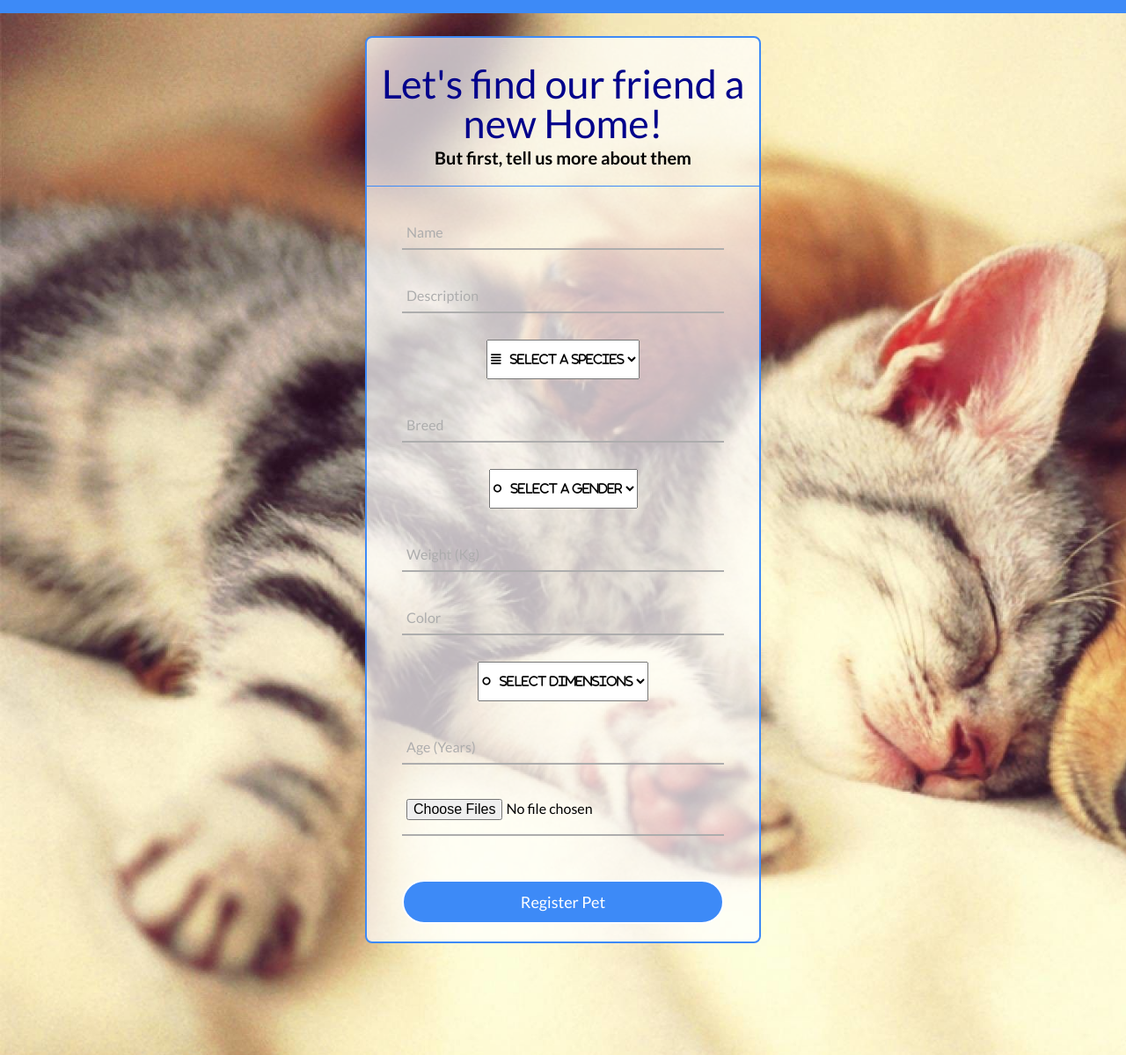
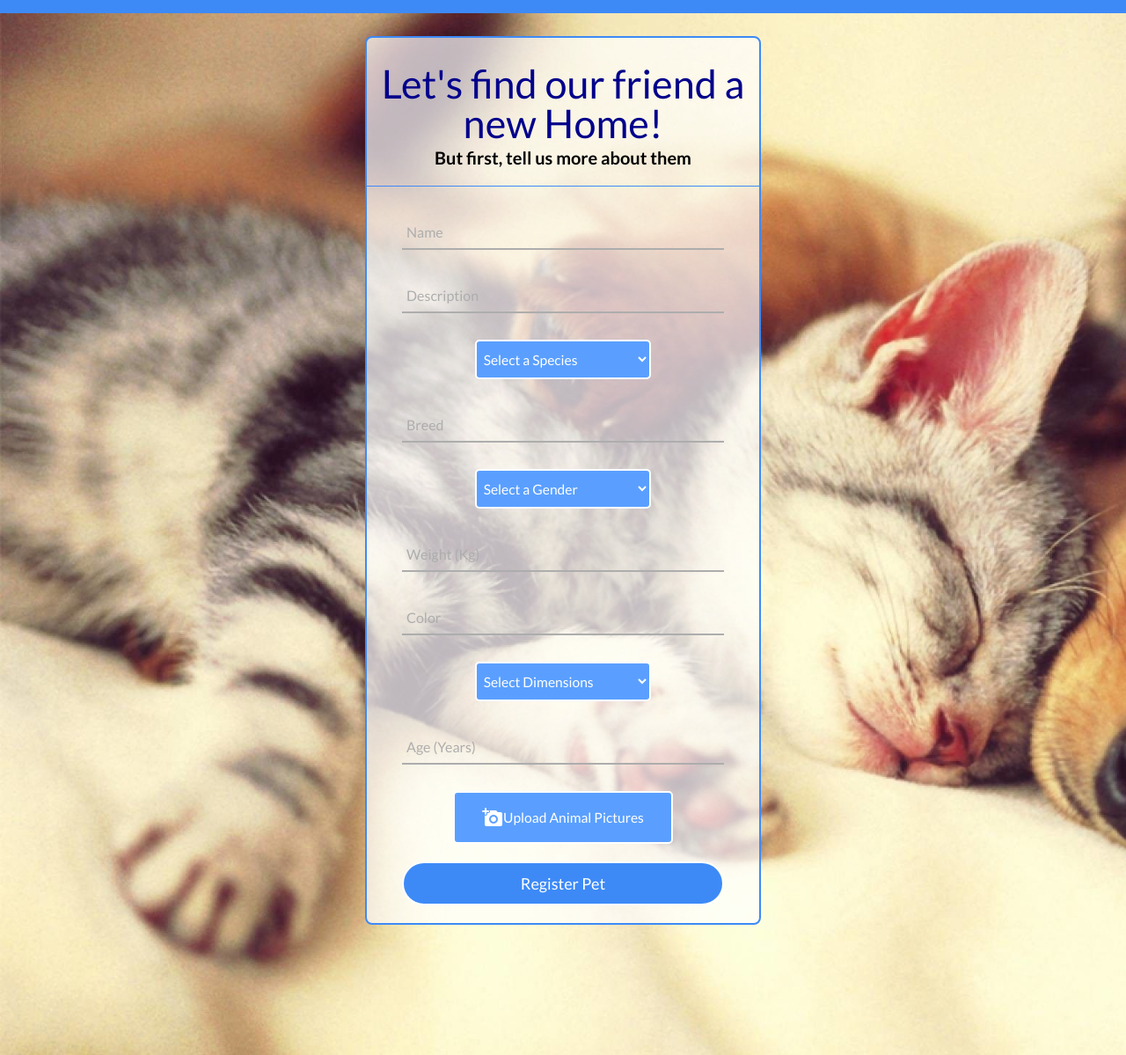
Before and after one commit to up201806330/Hoaloha, a PHP site: page /pages/add_animal.php in a window 1280 px wide. Shown: the part 86-1285 px from the top of the page at 88% size. Run offline with PHP 8.4, Linux system fonts and the light colour scheme; the visitor is signed in with stand-in values (Sample User, id 1); some libraries are stand-ins or nearby versions.

Commit message:
Various CSS Fixes - Animal Edit/Rehome Page

```diff
--- a/css/style.css
+++ b/css/style.css
@@ -60,7 +60,7 @@ header {
 }
 
 select {
-    font-family: 'FontAwesome', 'Arial';
+
     height: 45px;
 }
 
@@ -549,7 +549,7 @@ span.value.upper::before {content: ""; display: inline-block; margin-left: 0.4em
     background-size: cover;
 }
 
-#signup-animal .register-content h1 {
+#signup-animal .register-content h1, #edit-animal .register-content h1 {
     font-size: 45px;
     text-align: center;
     font-weight: normal;
@@ -560,19 +560,75 @@ span.value.upper::before {content: ""; display: inline-block; margin-left: 0.4em
 }
 
 #signup-animal .txt_field input:focus ~ label,
-#signup-animal .txt_field input:valid ~ label {
+#signup-animal .txt_field input:valid ~ label,
+#edit-animal .txt_field input:focus ~ label,
+#edit-animal .txt_field input:valid ~ label {
     top: -15px;
     color: var(--login-blue)
 }
 
 #signup-animal .txt_field input:focus ~ span::before,
-#signup-animal .txt_field input:valid ~ span::before {
-    width: 100%;
-}
-
-
-
-
+#signup-animal .txt_field input:valid ~ span::before,
+#edit-animal .txt_field input:focus ~ span::before,
+#edit-animal .txt_field input:valid ~ span::before {
+    width: 100%;
+}
+
+.select-box select{
+    width: 200px;
+    background-color: var(--login-blue-soft);
+    border: 2px solid white;
+    border-radius: 5px;
+    outline: none;
+    color: white;
+    padding: 1%;
+    transition: ease-out 0.5s;
+    font-size: 60%;
+}
+
+.select-box select:hover {
+    background-color: white;
+    color: var(--login-blue);
+    border-color: var(--login-blue);
+}
+
+.select-box select:focus {
+    background-color: white;
+    color: var(--login-blue);
+    border-color: var(--login-blue);
+}
+
+
+.file-choice-animal{
+    display: flex;
+    justify-content: center;
+}
+
+.file-choice-animal input[type="file"]{
+    display: none
+}
+
+.file-choice-animal label{
+    color: white;
+    height: 60px;
+    width: 250px;
+    background-color: var(--login-blue);
+    font-size: 60%;
+    display: flex;
+    justify-content: center;
+    align-items: center;
+    background-color: var(--login-blue-soft);
+    border: 2px solid white;
+    border-radius: 5px;
+    cursor: pointer;
+    transition: ease-out 0.5s;
+}
+
+.file-choice-animal label:hover{
+    background-color: white;
+    color: var(--login-blue);
+    border-color: var(--login-blue);
+}
 
 /*
 ---------------------------------------------
--- a/templates/tpl_animal.php
+++ b/templates/tpl_animal.php
@@ -99,10 +99,6 @@
           <img src="../database/db_link_image.php?id=<?php echo $animal[$i]['idPhoto'];?>" style="width:100%">
         </div>
       <?php } ?>
-
-      <!-- Next and previous buttons -->
-      <a class="prev" onclick="plusSlides(-1)">&#10094;</a>
-      <a class="next" onclick="plusSlides(1)">&#10095;</a>
     </div>
 
     <br>
@@ -136,25 +132,29 @@
           <span></span>
           <label>Description</label>
         </div>
+        <div class="select-box">
           <select name='species'>
-            <option value=''>&#xf039; &nbsp; Select a Species</option>
-            <option value='Dog'>&#xf6d3; &nbsp; Dog</option>
-            <option value='Cat'>&#xf6be; &nbsp; Cat</option>
-            <option value='Bird'>&#xf535; &nbsp; Bird</option>
-            <option value='Other'>&#xf059; &nbsp; Other</option>
+              <option value=''>Select a Species</option>
+              <option value='Dog'>🐶 Dog</option>
+              <option value='Cat'>🐱 Cat</option>
+              <option value='Bird'>🐥 Bird</option>
+              <option value='Other'>❓ Other</option>
               <label>Species</label>
           </select>
+        </div>
         <div class="txt_field">
           <input type="text" name="breed" required>
           <span></span>
           <label>Breed</label>
         </div>
+        <div class="select-box">
           <select name='gender'>
-            <option value=''>&#xf22d; &nbsp; Select a Gender</option>
-            <option value='male'>&#xf222; &nbsp; Male</option>
-            <option value='female'>&#xf221; &nbsp; Female</option>
+              <option value=''>Select a Gender</option>
+              <option value='male'>♂️ Male</option>
+              <option value='female'>♀️ Female</option>
               <label>Gender</label>
           </select>
+        </div>
         <div class="details">
           <div class="txt_field">
             <input type="text" name="weight" required>
@@ -166,20 +166,23 @@
             <span></span>
             <label>Color</label>
             </div>
+            <div class="select-box">
               <select name='dimensions'>
-                <option value=''>&#xf22d; &nbsp; Select Dimensions</option>
-                <option value='Small'>&#xf56b; &nbsp; Small</option>
-                <option value='Medium'>&#xf546; &nbsp; Medium</option>
-                <option value='Large'>&#xf436; &nbsp; Large</option>
+                  <option value=''>Select Dimensions</option>
+                  <option value='Small'>Small</option>
+                  <option value='Medium'>Medium</option>
+                  <option value='Large'>Large</option>
                   <label>Dimensions</label>
               </select>
+            </div>
             <div class="txt_field">
             <input type="number" name="age" required>
             <span></span>
             <label>Age (Years)</label>
           </div>
-          <div class="txt_field">
-            <input type="file"  name="images[]" multiple require>
+          <div class="file-choice-animal">
+            <input type="file" id="file" name="images[]" multiple required>
+            <label for="file"><span class="material-icons-round">add_a_photo</span> Upload Animal Pictures</label>
           </div>
         </div>
         <button type="submit">Register Pet</button>
```
Also changed, not shown: other parts of css/style.css (+29 -37 lines), templates/tpl_edit_animal.php (+19 -13 lines), assets/edit_animal.jpg (added), database/hoaloha.db. Lines whose indentation alone changed are shown as unchanged.
